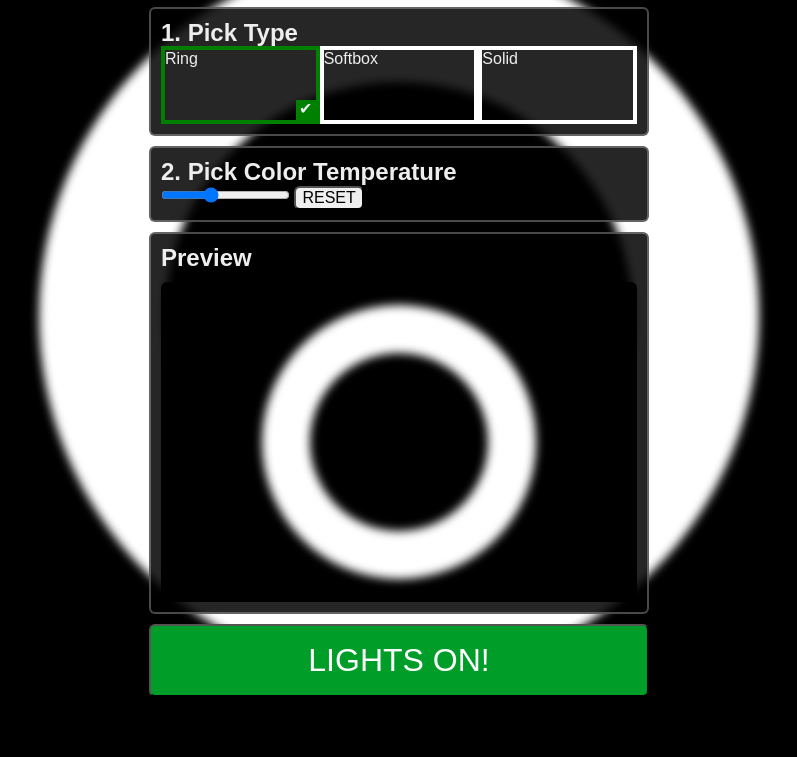
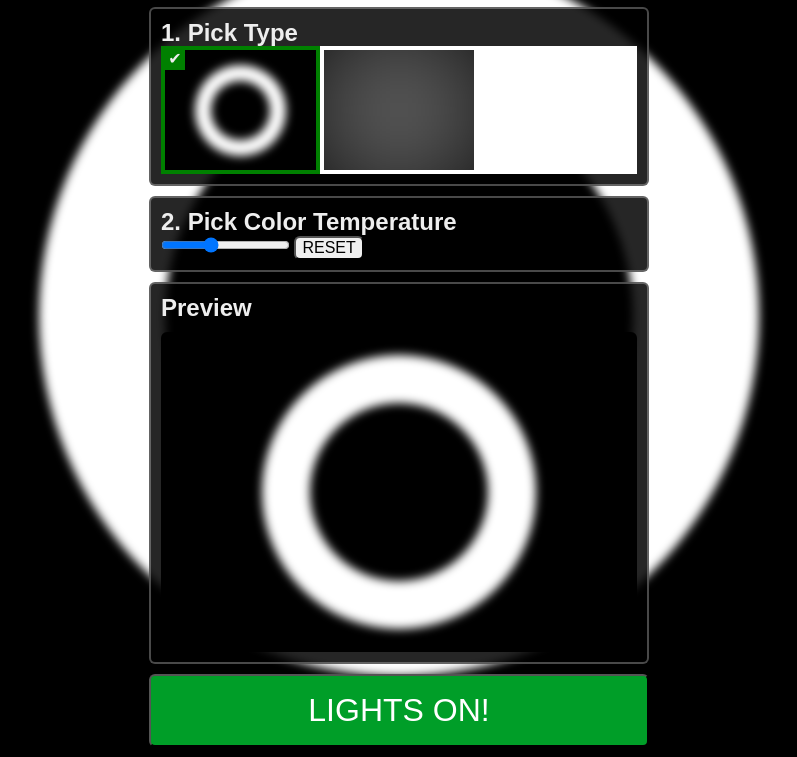
Before and after one commit to theBrianCui/studiolight, a website built with Parcel: page src/index.html in a window 1280 px wide. Shown: the part 84-841 px from the top of the page, without its empty margins (241-1038 px from the left). Before the commit the page ends 800 px from the top, so only its background shows below. Built offline with nearby package versions, Linux system fonts and the light colour scheme.

Commit message:
Move templates to inputs

```diff
--- a/src/index.html
+++ b/src/index.html
@@ -24,17 +24,34 @@
                     <div id="pick-options">
                         <input type="radio" name="pick" id="pick-ring" value="ring" checked>
                         <label for="pick-ring">
-                            <div data-type="ring">Ring</div>
+                            <div>
+                                <div class="template" data-type="ring">
+                                    <div class="ring-wrapper">
+                                        <div class="ring-outer"></div>
+                                        <div class="ring-inner"></div>
+                                    </div>
+                                </div>
+                            </div>
                         </label>
 
                         <input type="radio" name="pick" id="pick-softbox" value="softbox">
                         <label for="pick-softbox">
-                            <div data-type="softbox">Softbox</div>
+                            <div>
+                                <div class="template" data-type="softbox">
+                                    <div class="softbox-wrapper">
+                                        <div class="softbox"></div>
+                                    </div>
+                                </div>
+                            </div>
                         </label>
 
                         <input type="radio" name="pick" id="pick-solid" value="solid">
                         <label for="pick-solid">
-                            <div data-type="solid">Solid</div>
+                            <div>
+                                <div class="template" data-type="solid">
+                                    <div class="solid"></div>
+                                </div>
+                            </div>
                         </label>
                     </div>
                 </div>
@@ -57,22 +74,6 @@
                 </button>
             </div>
         </div>
-        <div id="templates">
-            <div class="template" data-type="ring">
-                <div class="ring-wrapper">
-                    <div class="ring-outer"></div>
-                    <div class="ring-inner"></div>
-                </div>
-            </div>
-            <div class="template" data-type="softbox">
-                <div class="softbox-wrapper">
-                    <div class="softbox"></div>
-                </div>
-            </div>
-            <div class="template" data-type="solid">
-                <div class="solid"></div>
-            </div>
-        </div>
         <script src="script.ts"></script>
     </body>
 </html>
--- a/src/script.ts
+++ b/src/script.ts
@@ -5,7 +5,7 @@
 const TEMPLATES: Map<string, HTMLElement> = (() => {
     const templateMap: Map<string, HTMLElement> = new Map();
 
-    for (const template of (DOM.getChildren(DOM.getById('templates')) as HTMLElement[])) {
+    for (const template of (DOM.getByClass('template') as HTMLElement[])) {
         if (!template.dataset.type) {
             console.error(`Template element has no data-type: ${template}`);
         }
--- a/src/style.less
+++ b/src/style.less
@@ -52,6 +52,7 @@ h1, h2 {
         }
 
         input:checked+label {
+            position: relative;
             border: 4px solid var(--select-green);
         }
 
@@ -63,10 +64,13 @@ h1, h2 {
             width: 20px;
             height: 20px;
             text-align: center;
+            position: absolute;
+            top: 0;
         }
 
-        label div {
-            height: 50px;
+        label > div {
+            height: 120px;
+            background-color: black;
         }
     }
 }
@@ -105,13 +109,10 @@ h1, h2 {
     }
 }
 
-#templates {
-    display: none;
-}
-
 .template {
     width: 100%;
     height: 100%;
+    overflow: hidden;
     .centered-children();
 }
 
```
